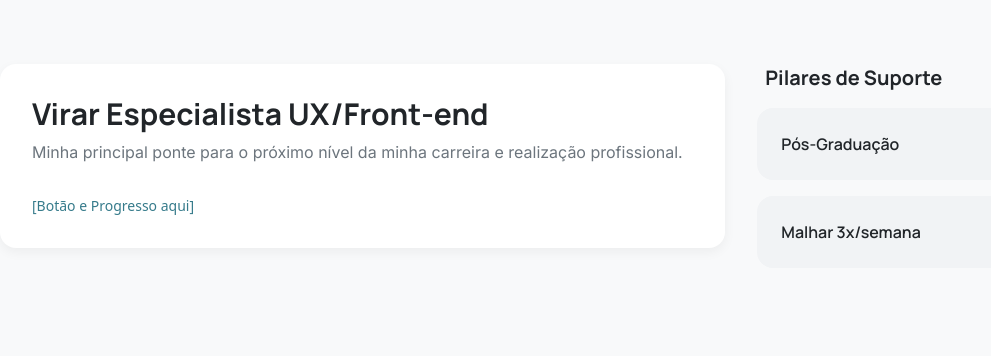
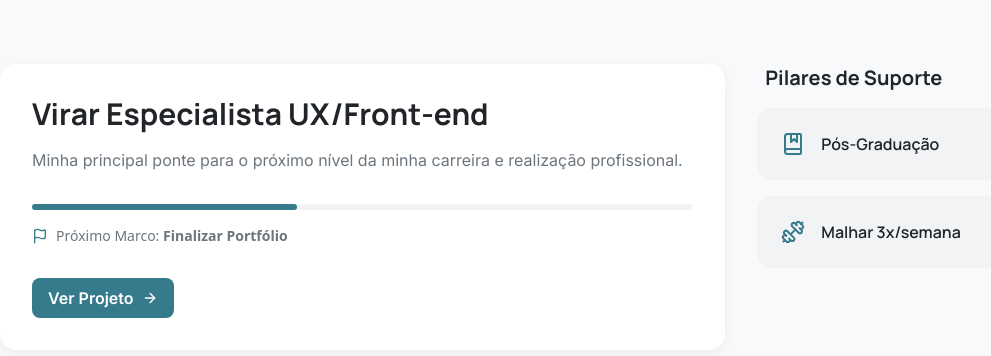
Before and after one commit to isaacnasreis/ponte, a Next.js app: page / in a window 1280 px wide. Shown: the top 356 px of the page, without its empty margins (80-1071 px from the left). Built offline with nearby package versions, Linux system fonts and the light colour scheme.

Commit message:
criando mais componentes para o dashboard principal

```diff
--- a/package.json
+++ b/package.json
@@ -9,6 +9,7 @@
     "lint": "eslint"
   },
   "dependencies": {
+    "lucide-react": "^0.542.0",
     "next": "15.5.2",
     "react": "19.1.0",
     "react-dom": "19.1.0"
--- a/src/components/ClarityDashboard.tsx
+++ b/src/components/ClarityDashboard.tsx
@@ -1,41 +1,45 @@
 import React from "react";
+import { BookMarked, Dumbbell } from "lucide-react";
+import { MainPillar } from "./MainPillar";
+import { SupportPillarCard } from "./SupportPillarCard";
+
+const mainPillarData = {
+  title: "Virar Especialista UX/Front-end",
+  description:
+    "Minha principal ponte para o próximo nível da minha carreira e realização profissional.",
+  progress: 40,
+  nextMilestone: "Finalizar Portfólio",
+};
+
+const supportPillarsData = [
+  { title: "Pós-Graduação", Icon: BookMarked },
+  { title: "Malhar 3x/semana", Icon: Dumbbell },
+];
 
 export function ClarityDashboard() {
   return (
     <div className="max-w-6xl mx-auto px-4 py-16">
       <div className="flex flex-col md:flex-row gap-8">
         <div className="flex-[2]">
-          <div className="bg-white p-8 rounded-2xl shadow-subtle">
-            <h1 className="font-heading text-3xl font-bold text-text">
-              Virar Especialista UX/Front-end
-            </h1>
-            <p className="font-body text-gray-500 mt-2">
-              Minha principal ponte para o próximo nível da minha carreira e
-              realização profissional.
-            </p>
-
-            <div className="mt-8">
-              <p className="text-sm text-primary">[Botão e Progresso aqui]</p>
-            </div>
-          </div>
+          <MainPillar
+            title={mainPillarData.title}
+            description={mainPillarData.description}
+            progress={mainPillarData.progress}
+            nextMilestone={mainPillarData.nextMilestone}
+          />
         </div>
 
         <div className="flex-1 flex flex-col gap-4">
           <h2 className="font-heading text-xl font-bold px-2">
             Pilares de Suporte
           </h2>
-
-          <div className="bg-neutral-light p-6 rounded-2xl">
-            <h3 className="font-heading font-semibold text-text">
-              Pós-Graduação
-            </h3>
-          </div>
-
-          <div className="bg-neutral-light p-6 rounded-2xl">
-            <h3 className="font-heading font-semibold text-text">
-              Malhar 3x/semana
-            </h3>
-          </div>
+          {supportPillarsData.map((pillar) => (
+            <SupportPillarCard
+              key={pillar.title}
+              title={pillar.title}
+              Icon={pillar.Icon}
+            />
+          ))}
         </div>
       </div>
     </div>
--- /dev/null
+++ b/src/components/MainPillar.tsx
@@ -0,0 +1,45 @@
+import { Flag, ArrowRight } from "lucide-react";
+
+type MainPillarProps = {
+  title: string;
+  description: string;
+  progress: number;
+  nextMilestone: string;
+};
+
+export function MainPillar({
+  title,
+  description,
+  progress,
+  nextMilestone,
+}: MainPillarProps) {
+  return (
+    <div className="bg-white p-8 rounded-2xl shadow-subtle flex flex-col gap-4">
+      <h1 className="font-heading text-3xl font-bold text-text">{title}</h1>
+      <p className="font-body text-gray-500">{description}</p>
+
+      <div className="mt-4 space-y-4">
+        <div className="w-full bg-neutral-light rounded-full h-1.5">
+          <div
+            className="bg-primary h-1.5 rounded-full"
+            style={{ width: `${progress}%` }}
+          ></div>
+        </div>
+
+        <div className="flex items-center gap-2 text-sm text-gray-500">
+          <Flag size={16} className="text-primary" />
+          <span>
+            Próximo Marco: <strong>{nextMilestone}</strong>
+          </span>
+        </div>
+      </div>
+
+      <div className="mt-4">
+        <button className="bg-primary text-white font-body font-semibold py-2 px-4 rounded-lg flex items-center gap-2 hover:bg-opacity-90 transition-colors">
+          Ver Projeto
+          <ArrowRight size={16} />
+        </button>
+      </div>
+    </div>
+  );
+}
--- /dev/null
+++ b/src/components/SupportPillarCard.tsx
@@ -0,0 +1,17 @@
+import { BookMarked, Dumbbell } from "lucide-react";
+
+type IconType = React.ComponentType<{ size?: number; className?: string }>;
+
+type SupportPillarCardProps = {
+  title: string;
+  Icon: IconType;
+};
+
+export function SupportPillarCard({ title, Icon }: SupportPillarCardProps) {
+  return (
+    <div className="bg-neutral-light p-6 rounded-2xl flex items-center gap-4">
+      <Icon size={24} className="text-primary" />
+      <h3 className="font-heading font-semibold text-text">{title}</h3>
+    </div>
+  );
+}
```
Also changed, not shown: 1 other file (tests, documents, lock files or other folders).
